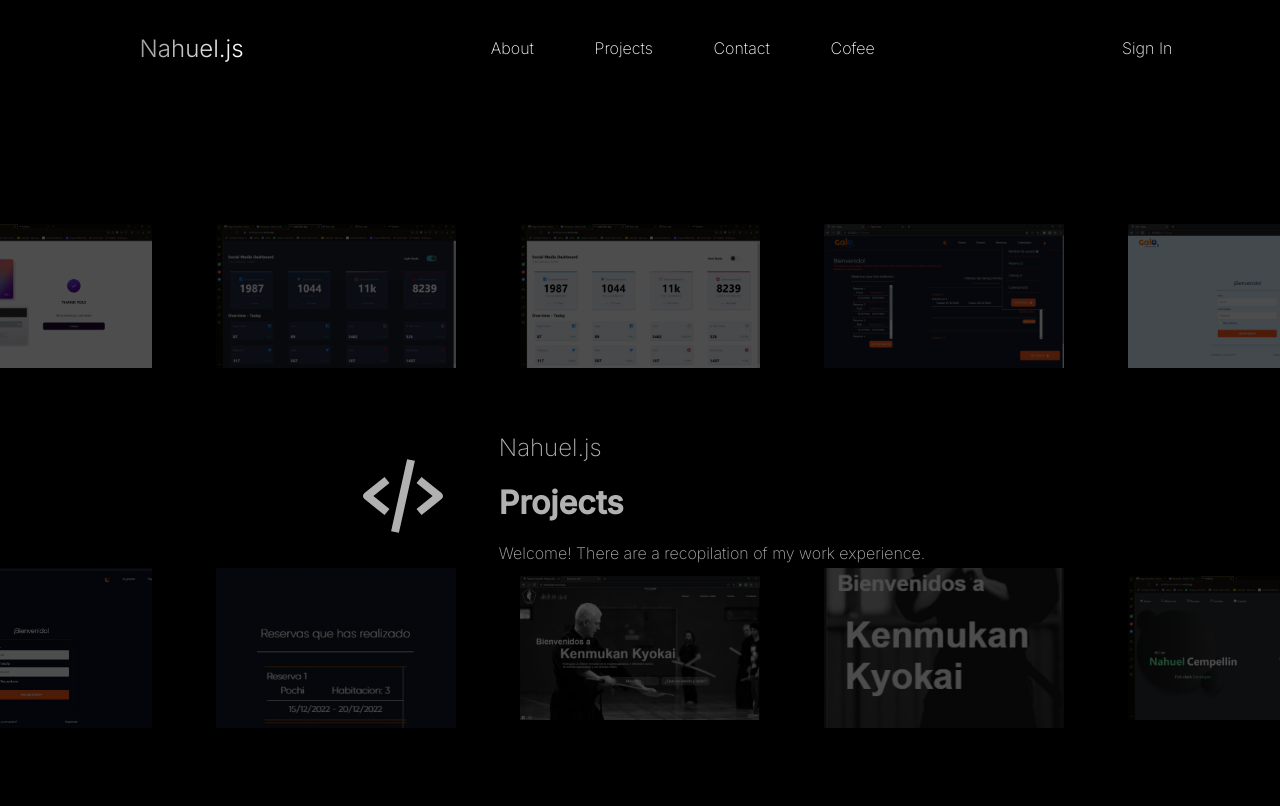
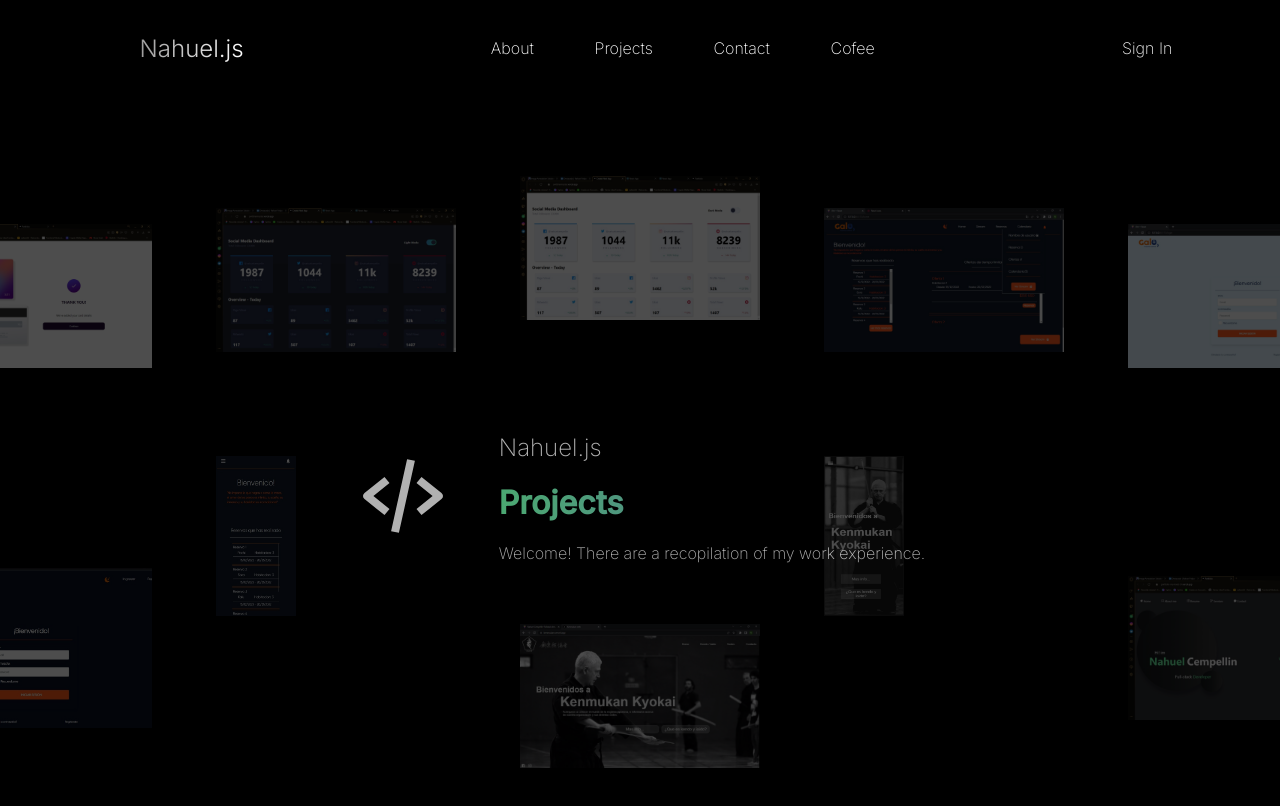
Before and after one commit to NahuelCempellin/PortfolioFinal, a React (Vite) app: page /projects in a window 1280 px wide. Shown: the top 806 px of the page. Built offline with nearby package versions, Linux system fonts and the light colour scheme.

Commit message:
projects collage

```diff
--- a/src/pages/projects/Projects.jsx
+++ b/src/pages/projects/Projects.jsx
@@ -44,11 +44,11 @@ const Projects = () => {
         </div>
 
         <div className='bakcground-images'>
-            <div className='images'>
+            <div className='images' id='light'>
                 <img src={credit} alt=''/>
             </div>
 
-            <div className='images'>
+            <div className='images' id='black'>
                 <img src={dashboard} alt=''/>
             </div>
 
@@ -56,11 +56,11 @@ const Projects = () => {
                 <img src={dashl} alt=''/>
             </div>
 
-            <div className='images'>
+            <div className='images' id='black'>
                 <img src={galuhome} alt=''/>
             </div>
 
-            <div className='images'>
+            <div className='images' id='light'>
                 <img src={galulight} alt=''/>
             </div>
 
@@ -68,15 +68,15 @@ const Projects = () => {
                 <img src={galuLog} alt=''/>
             </div>
 
-            <div className='images'>
+            <div className='images' id='res'>
                 <img src={glaures} alt=''/>
             </div>
 
-            <div className='images'>
+            <div className='images' id='kmk'>
                 <img src={kmkLand} alt=''/>
             </div>
 
-            <div className='images'>
+            <div className='images' id='res'>
                 <img src={kmkres} alt=''/>
             </div>
 
--- a/src/pages/projects/project-page.css
+++ b/src/pages/projects/project-page.css
@@ -23,11 +23,20 @@
 .project-title-box p{
     font-weight: 200;
 
+
+}
+
+.project-title-box h1{
+    background: #6df2a4;
+    background: linear-gradient(to right, #6df2a4 0%, #7E9FE3 100%);
+    -webkit-background-clip: text;
+    -webkit-text-fill-color: transparent;
 }
 
 .code-icon-projects{
     font-size: 6em;
     margin-right: .5em;
+
 }
 
 .bakcground-images{
@@ -62,3 +71,26 @@ grid-row-gap: 0px;
 .bakcground-images div img{
     width: 100%;
 }
+
+#kmk{
+    margin-top: 5em;
+}
+
+#res{
+    /* height: 25em; */
+    margin-top: -5em;
+    width: 5em;
+}
+
+#res img{
+    height: 100%;
+
+}
+
+#light{
+    margin-top: 5em;
+}
+
+#black{
+    margin-top: 4em;
+}
```
